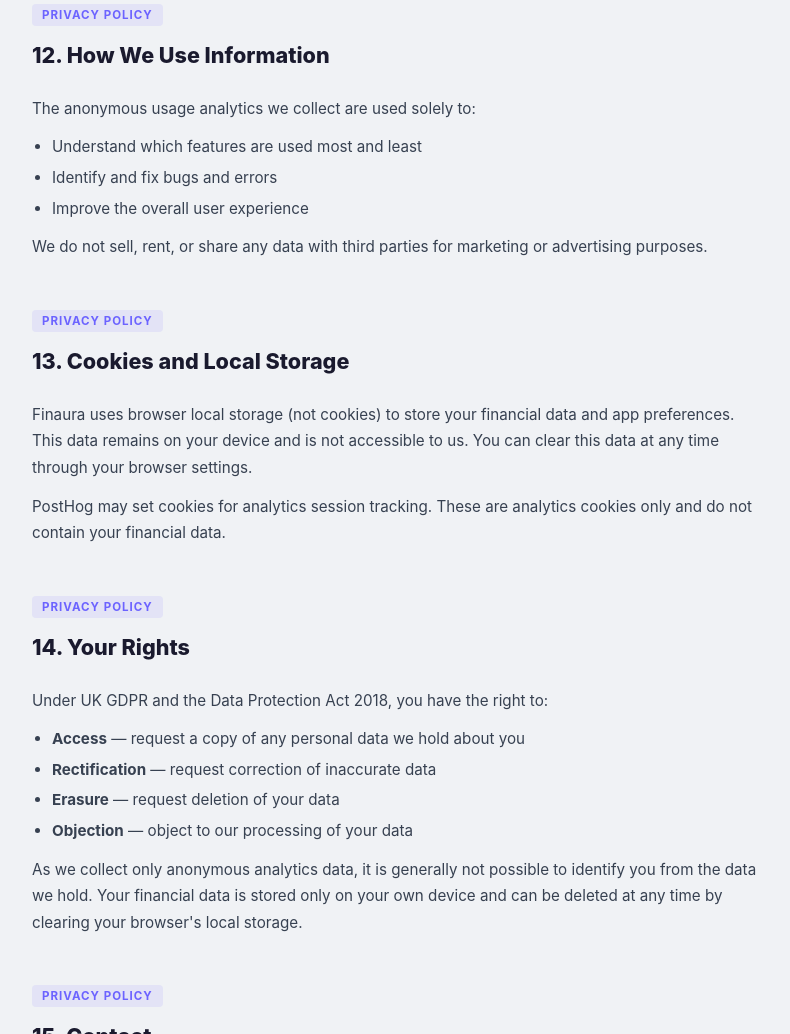
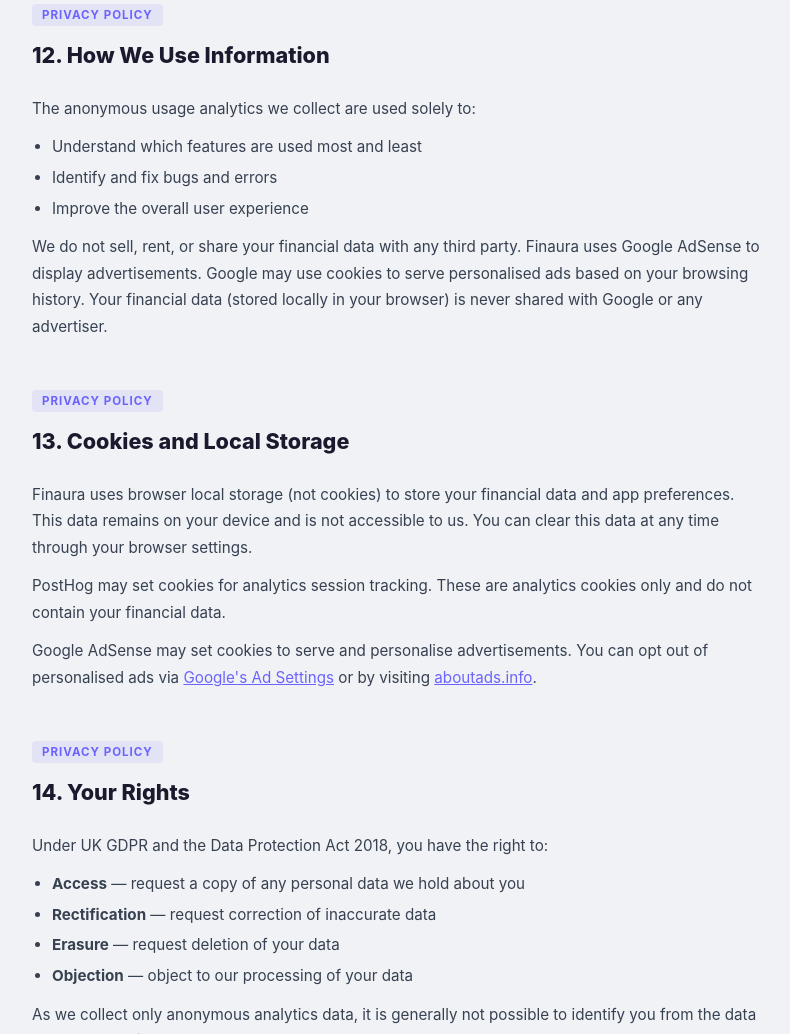
Before and after one commit to Ginger-Vampire-Ninja/mypersonalfinance, a plain HTML site: page legal.html in a window 1280 px wide. Shown: the part 3958-4992 px from the top of the page, without its empty margins (242-1032 px from the left). Drawn offline with Linux system fonts and the light colour scheme.

Commit message:
feature-add-adverts
Add adsense ads to website

```diff
--- a/legal.html
+++ b/legal.html
@@ -165,7 +165,7 @@
       <li>Identify and fix bugs and errors</li>
       <li>Improve the overall user experience</li>
     </ul>
-    <p>We do not sell, rent, or share any data with third parties for marketing or advertising purposes.</p>
+    <p>We do not sell, rent, or share your financial data with any third party. Finaura uses Google AdSense to display advertisements. Google may use cookies to serve personalised ads based on your browsing history. Your financial data (stored locally in your browser) is never shared with Google or any advertiser.</p>
   </div>
 
   <div class="section">
@@ -173,6 +173,7 @@
     <h2>13. Cookies and Local Storage</h2>
     <p>Finaura uses browser local storage (not cookies) to store your financial data and app preferences. This data remains on your device and is not accessible to us. You can clear this data at any time through your browser settings.</p>
     <p>PostHog may set cookies for analytics session tracking. These are analytics cookies only and do not contain your financial data.</p>
+    <p>Google AdSense may set cookies to serve and personalise advertisements. You can opt out of personalised ads via <a href="https://adssettings.google.com" target="_blank">Google's Ad Settings</a> or by visiting <a href="https://www.aboutads.info" target="_blank">aboutads.info</a>.</p>
   </div>
 
   <div class="section">
```
Also changed, not shown: index.html (+5 -2 lines).
